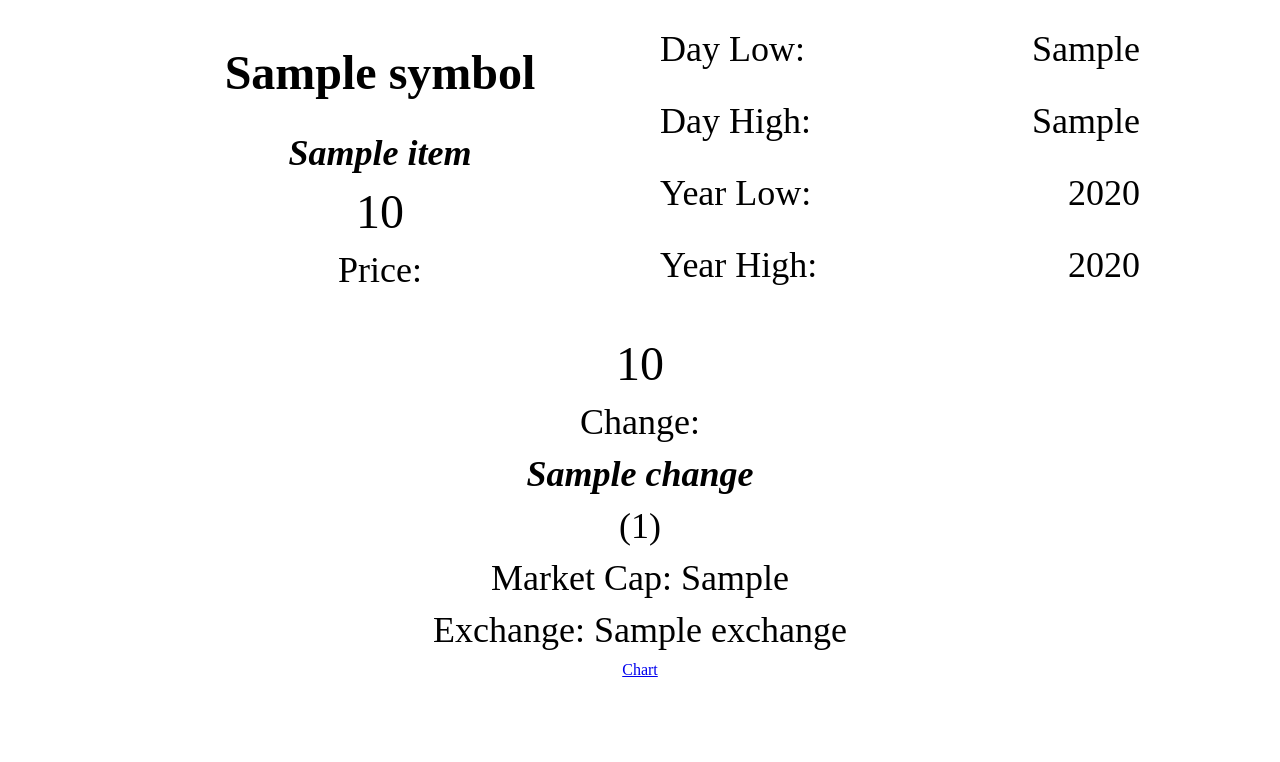
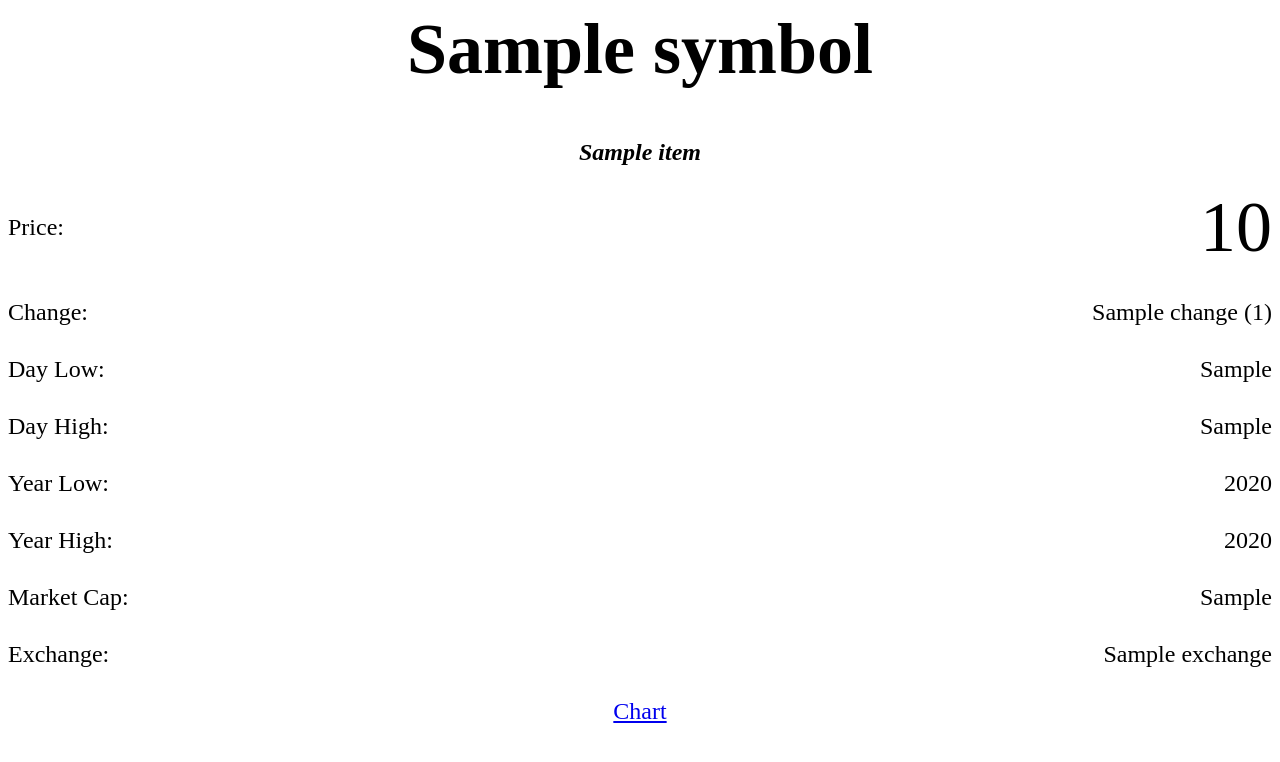
Before and after one commit to trevorpersons/NoCodeKings, a Django app: page /financials/stock_info/ in a window 1280 px wide. Shown: the top 762 px of the page. Run offline with Django 4.2, Linux system fonts and the light colour scheme; tables that the repository leaves empty hold one stand-in row (values such as "Sample post"); a database or web service that is not in the repository returns one stand-in record (values such as "Sample title"); data that the repository does not hold is empty.

Commit message:
Update stock_info.html
restarting the html

```diff
--- a/financials/templates/stock_info.html
+++ b/financials/templates/stock_info.html
@@ -1,23 +1,12 @@
 <style>
-    .container {
-        display: flex;
-        justify-content: space-between;
-        align-items: center;
-        flex-wrap: wrap;
-        width: 100%;
-        max-width: 1000px;
-        margin: 0 auto;
-    }
-
     h1 {
         text-align: center;
-        font-size: 72px;
-        flex-basis: 100%;
+        font-size: 48px;
     }
 
     p {
         text-align: center;
-        font-size: 36px;
+        font-size: 24px;
         margin: 10px 0;
     }
 
@@ -26,80 +15,82 @@
         font-style: italic;
     }
 
-    .details {
+    .space {
         display: flex;
         justify-content: space-between;
         align-items: center;
         margin: 10px 0;
     }
 
-    .detail-left {
-        text-align: left;
+    .label {
+        font-size: 20px;
+        font-weight: bold;
     }
 
-    .detail-right {
-        text-align: right;
+    .data {
+        font-size: 24px;
+        margin-left: 10px;
+    }
+
+    a {
+        display: block;
+        text-align: center;
+        font-size: 24px;
+        margin-top: 20px;
     }
 
     .enlarge {
-        font-size: 48px;
-    }
-
-    .left-column {
-        flex: 1;
-        text-align: center;
-        margin-right: 20px;
-    }
-
-    .right-column {
-        flex: 1;
-        text-align: center;
-        margin-left: 20px;
-    }
-
-    .center-column {
-        flex-basis: 100%;
-        text-align: center;
-        margin-top: 20px;
-    }
-
-    .center-column p {
-        margin: 10px;
+        font-size: 72px;
     }
 </style>
-
-<div class="container">
-    <div class="left-column">
-        <h1 class="enlarge">{{ symbol }}</h1>
-        <p class="emphasis">{{ name }}</p>
+<h1 class="enlarge">{{ symbol }}</h1>
+<p class="emphasis">{{ name }}</p>
+<div class="space">
+    <p>Price:</p>
+    <div class="data">
         <p class="enlarge">{{ price }}</p>
-        <p>Price:</p>
-    </div>
-    <div class="right-column">
-        <div class="details">
-            <p class="detail-left">Day Low:</p>
-            <p class="detail-right">{{ dayLow }}</p>
-        </div>
-        <div class="details">
-            <p class="detail-left">Day High:</p>
-            <p class="detail-right">{{ dayHigh }}</p>
-        </div>
-        <div class="details">
-            <p class="detail-left">Year Low:</p>
-            <p class="detail-right">{{ yearLow }}</p>
-        </div>
-        <div class="details">
-            <p class="detail-left">Year High:</p>
-            <p class="detail-right">{{ yearHigh }}</p>
-        </div>
-    </div>
-    <div class="center-column">
-        <p class="enlarge">{{ price }}</p>
-        <p>Change:</p>
-        <p class="emphasis">{{ change }}</p>
-        <p>({{ change_pct }})</p>
-        <p>Market Cap: {{ marketCap }}</p>
-        <p>Exchange: {{ exchange }}</p>
-        <a href="http://127.0.0.1:8000/financials/stock_chart/{{ symbol }}">Chart</a>
     </div>
 </div>
+<div class="space">
+    <p>Change:</p>
+    <div class="data">
+        <p>{{ change }} ({{ change_pct }})</p>
+    </div>
+</div>
+<div class="space">
+    <p>Day Low:</p>
+    <div class="data">
+        <p>{{ dayLow }}</p>
+    </div>
+</div>
+<div class="space">
+    <p>Day High:</p>
+    <div class="data">
+        <p>{{ dayHigh }}</p>
+    </div>
+</div>
+<div class="space">
+    <p>Year Low:</p>
+    <div class="data">
+        <p>{{ yearLow }}</p>
+    </div>
+</div>
+<div class="space">
+    <p>Year High:</p>
+    <div class="data">
+        <p>{{ yearHigh }}</p>
+    </div>
+</div>
+<div class="space">
+    <p>Market Cap:</p>
+    <div class="data">
+        <p>{{ marketCap }}</p>
+    </div>
+</div>
+<div class="space">
+    <p>Exchange:</p>
+    <div class="data">
+        <p>{{ exchange }}</p>
+    </div>
+</div>
+<a href="http://127.0.0.1:8000/financials/stock_chart/{{ symbol }}">Chart</a>
```
